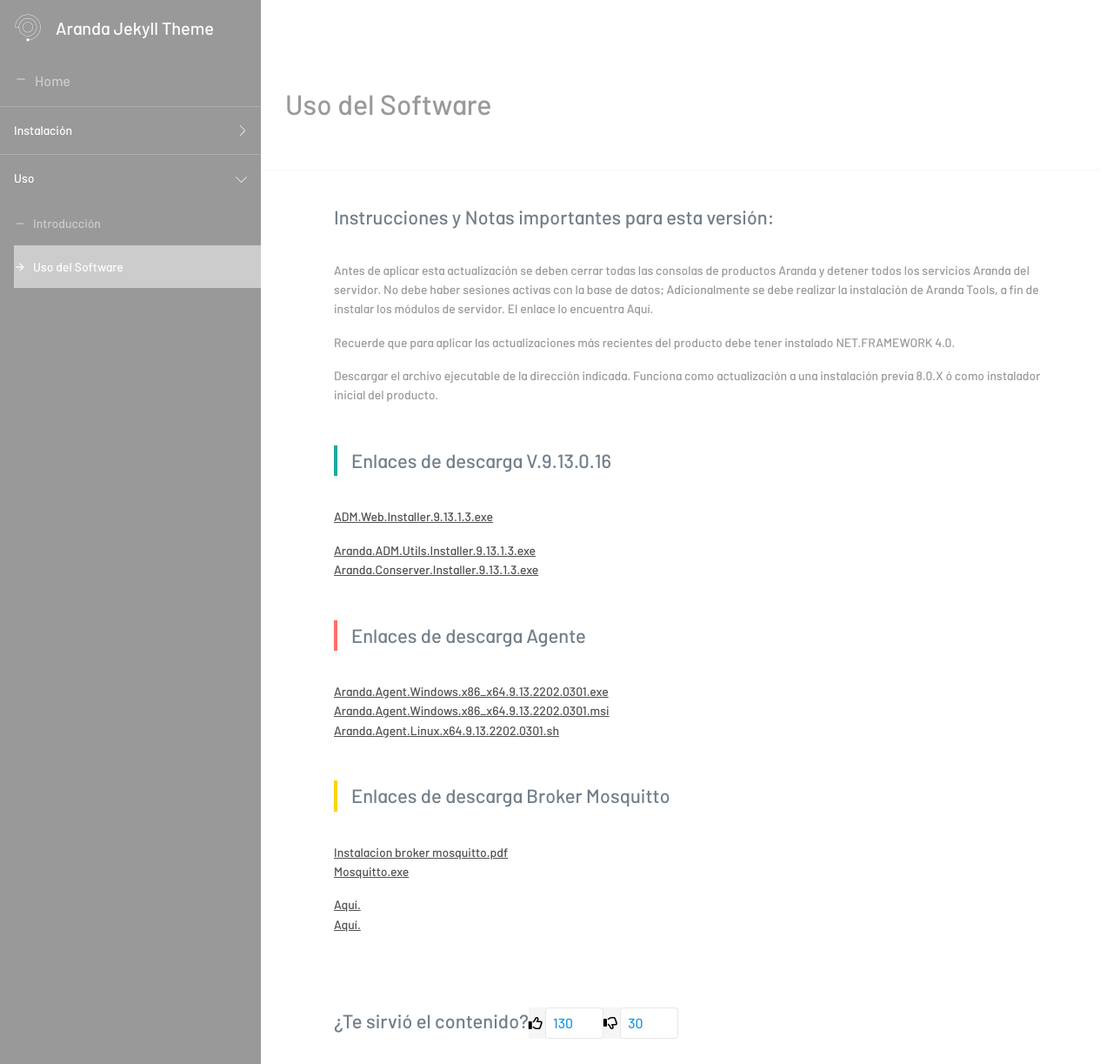
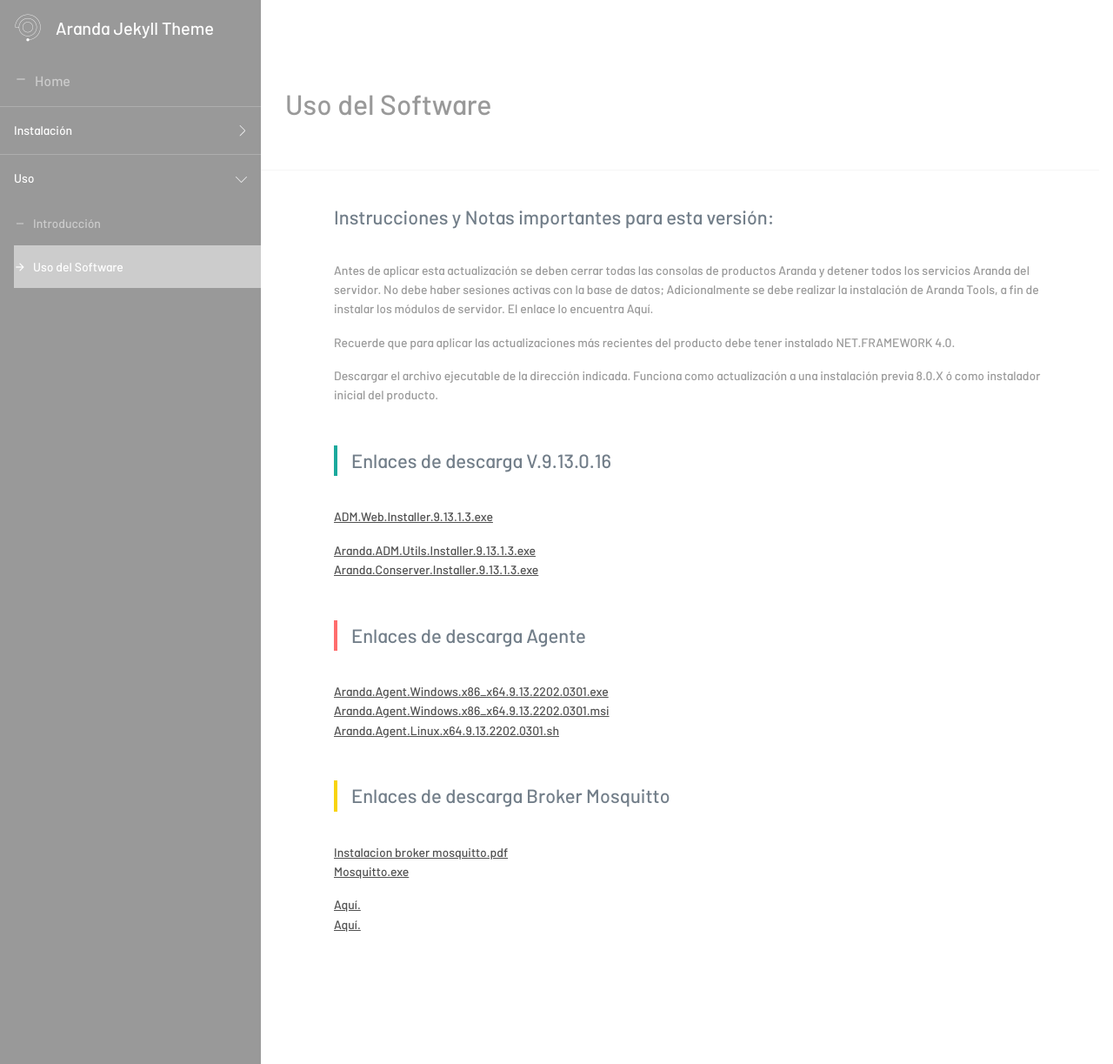
Before and after one commit to Nats85/Manuales-Aranda-Apis, a Jekyll site: the page built from docs/2.2-uso.md, in a window 1280 px wide and 1223 px high. Shown: the whole window at 87% size. Built offline with Jekyll 4.4.1, drawn with Linux system fonts in a browser that asks for light colours; nearby versions of some CDN libraries.

Commit message:
Update instaladores.html

```diff
--- a/_layouts/instaladores.html
+++ b/_layouts/instaladores.html
@@ -61,7 +61,7 @@
 </header>
 <article id="documentationArea" class="sg_doc">
     <div class="sg_post" id="post-content">
-        <div class="instal">{{ content }}  {% include vote_count.html %}  </div>
+        <div class="instal">{{ content }}</div>
 
     </div>
 </article>
```
